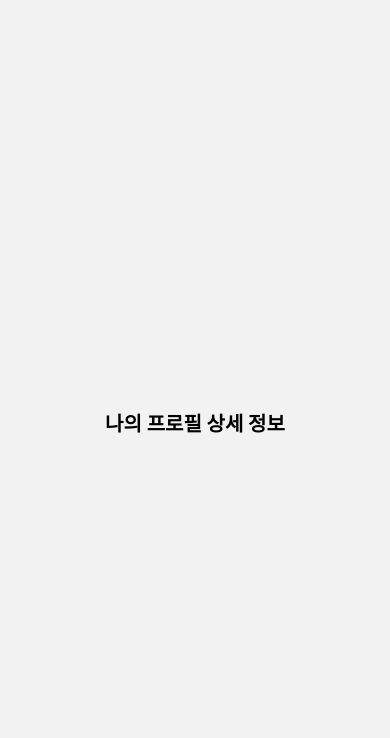
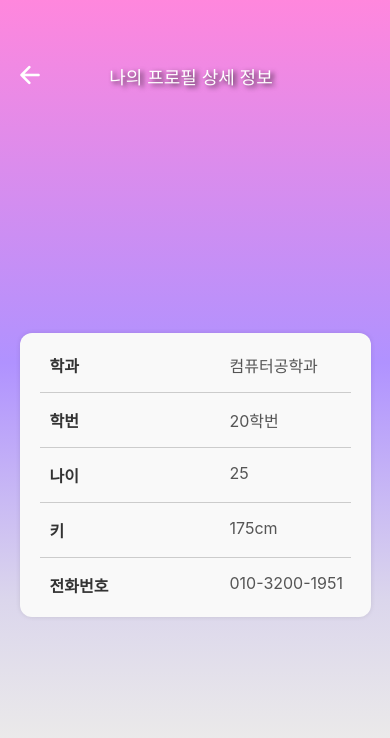
Before and after one commit to simjjjj/UNIMEET, a React Native app: screen /ProfileDetail in a window 390 px wide. Shown: the top 738 px of the page. Built offline with nearby package versions, Linux system fonts and the light colour scheme.

Commit message:
마이페이지 수정중..

```diff
--- a/Screens/Profile/Profile.tsx
+++ b/Screens/Profile/Profile.tsx
@@ -21,8 +21,8 @@ const Profile: React.FC = () => {
     value: string;
         }[] = [
         { label: '나의 친구 목록', value: '0명'},
-        { label: '학과', value: '컴퓨터공학과' },
-        { label: '학번', value: '20학번' },
+        { label: '보유 콩', value: '0개' },
+        { label: '내가 쓴 게시글', value: '0개' },
         { label: '나이', value: '25' },
         { label: '키', value: '175cm' },
         { label: '전화번호', value: '010-3200-1951' },
@@ -61,7 +61,7 @@ const Profile: React.FC = () => {
                 생년월일: <Text style={styles.value}>2001.01.23</Text>
               </Text>
               <TouchableOpacity onPress={() => navigation.navigate('ProfileDetail')}>
-                <Text>나의 프로필 보기</Text>
+                <Text style={styles.goProfile}>나의 프로필 보기</Text>
               </TouchableOpacity>
             </View>
           </View>
@@ -241,6 +241,9 @@ const styles = StyleSheet.create({
     shadowOpacity: 0.1,
     shadowRadius: 5,
   },
+  goProfile: {
+    textDecorationLine: 'underline',
+  }
 });
 
 export default Profile;
--- a/Screens/Profile/ProfileDetail.tsx
+++ b/Screens/Profile/ProfileDetail.tsx
@@ -1,18 +1,130 @@
 import React from 'react';
-import { View, Text, StyleSheet } from 'react-native';
+import { View, Text, StyleSheet, ScrollView, Image, TouchableOpacity } from 'react-native';
+import { Ionicons } from '@expo/vector-icons';
+import { useNavigation } from '@react-navigation/native';
+import { LinearGradient } from 'expo-linear-gradient';
 
 const MyProfileDetail: React.FC = () => {
+  const navigation = useNavigation();
+
+  const myInfoList: {
+    label: string;
+    value: string;
+        }[] = [
+        { label: '학과', value: '컴퓨터공학과' },
+        { label: '학번', value: '20학번' },
+        { label: '나이', value: '25' },
+        { label: '키', value: '175cm' },
+        { label: '전화번호', value: '010-3200-1951' },
+  ];
+
   return (
-    <View style={styles.container}>
-      <Text style={styles.title}>나의 프로필 상세 정보</Text>
-      {/* 여기에 원하는 상세 정보 컴포넌트/레이아웃 추가 */}
-    </View>
+    <LinearGradient
+      colors={['#FF87DD', '#B092FF', '#DBD6EC', '#F0F0E9']}
+      locations={[0, 0.43, 0.71, 0.93]}
+      start={{ x: 0, y: 0 }}
+      end={{ x: 0, y: 0.35 }}
+      style={styles.container}
+    >
+
+      <View style={styles.container}>
+
+        <View style={styles.headerRow}>
+          <TouchableOpacity onPress={() => navigation.goBack()} style={styles.backButton}>
+            <Ionicons name="arrow-back" size={28} color="#fff" />
+          </TouchableOpacity>
+          <Text style={styles.title}>나의 프로필 상세 정보</Text>
+          {/* 오른쪽에 투명한 View로 공간을 맞춰줌 */}
+          <View style={{ width: 36 }} />
+        </View>
+
+        <ScrollView contentContainerStyle={styles.content}>
+          <View style={styles.myInfo}>
+            {myInfoList.map((item, idx) => (
+                <React.Fragment key={item.label}>
+                <View style={styles.infoRow}>
+                    <Text style={styles.infoLabel}>{item.label}</Text>
+                    <Text style={styles.infoValue}>{item.value}</Text>
+                </View>
+                {/* 마지막 줄에는 밑줄을 그리지 않으려면 아래 조건 추가 */}
+                {idx < myInfoList.length - 1 && <View style={styles.underline} />}
+                </React.Fragment>
+            ))}
+          </View>
+
+        </ScrollView>
+      </View>
+
+
+    </LinearGradient>
   );
 };
 
 const styles = StyleSheet.create({
-  container: { flex: 1, justifyContent: 'center', alignItems: 'center' },
-  title: { fontSize: 20, fontWeight: 'bold' },
+  container: {
+    flex: 1,
+    paddingTop: 30,
+  },
+  content: {
+    flexGrow: 1,
+    justifyContent: 'center',
+    alignItems: 'center',
+  },
+  headerRow: {
+    flexDirection: 'row',
+    alignItems: 'center',
+    justifyContent: 'center',
+    paddingHorizontal: 16,
+    marginBottom: 24,
+  },
+  backButton: {
+  },
+  title: {
+    flex: 1,
+    fontSize: 18,
+    fontWeight: '500',
+    color: 'white',
+    textAlign: 'center',
+    textShadowColor: 'rgba(0,0,0,0.75)',
+    textShadowOffset: { width: 3, height: 2 },
+    textShadowRadius: 5,
+  },
+  myInfo: {
+    width: '90%',
+    backgroundColor: '#f9f9f9',
+    borderRadius: 12,
+    elevation: 3,
+    shadowColor: '#000',
+    shadowOpacity: 0.1,
+    shadowRadius: 5,
+    padding: 20,
+    marginBottom: 10,
+  },
+  infoRow: {
+    flexDirection: 'row',
+    justifyContent: 'space-between',
+  },
+  infoLabel: {
+    fontSize: 16,
+    fontWeight: '600',
+    color: '#333',
+    marginLeft: 10,
+    width: 180,
+  },
+  infoValue: {
+    fontSize: 16,
+    color: '#555',
+    textAlign: 'left',
+    flex: 1,
+  },
+  underline: {
+    width: '100%',
+    borderBottomWidth: 1,
+    borderBottomColor: '#ccc',
+    marginVertical: 1,
+    marginTop: 15,
+    marginBottom: 15,
+  },
 });
 
 export default MyProfileDetail;
```
